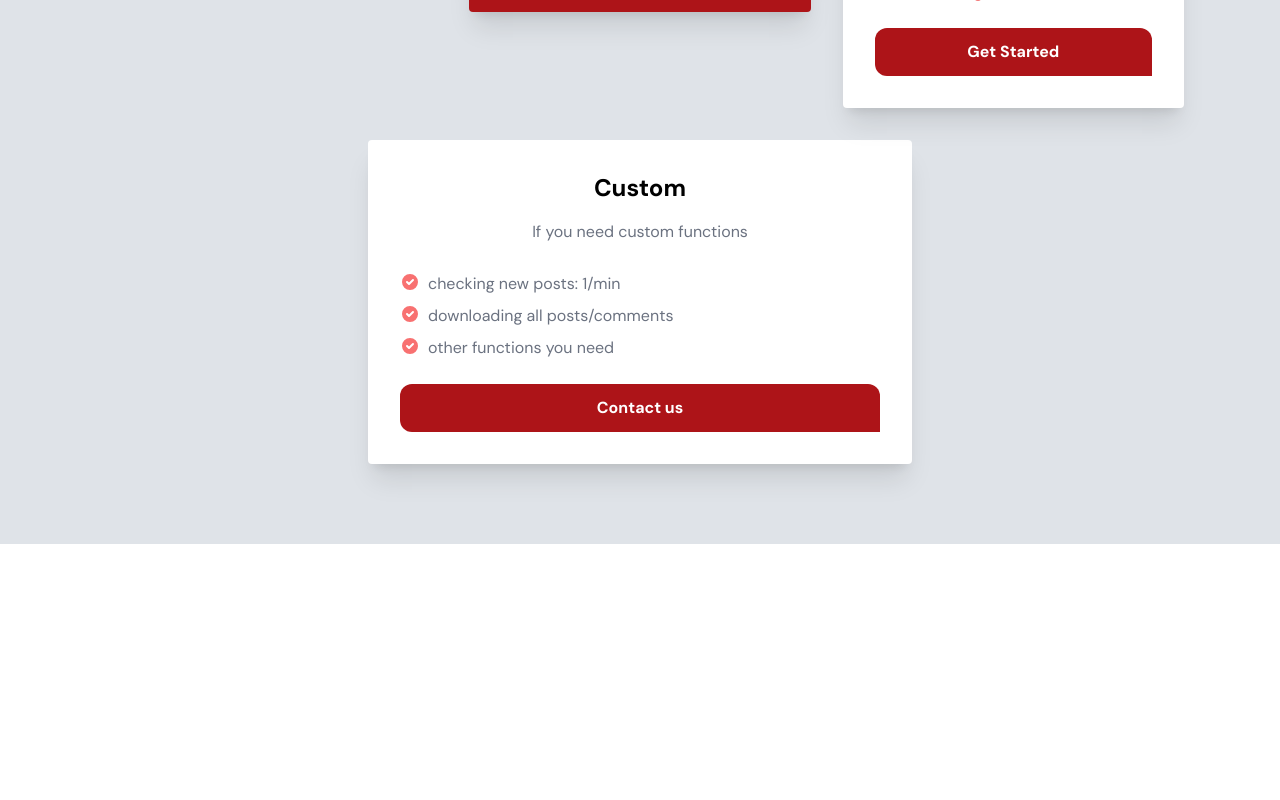
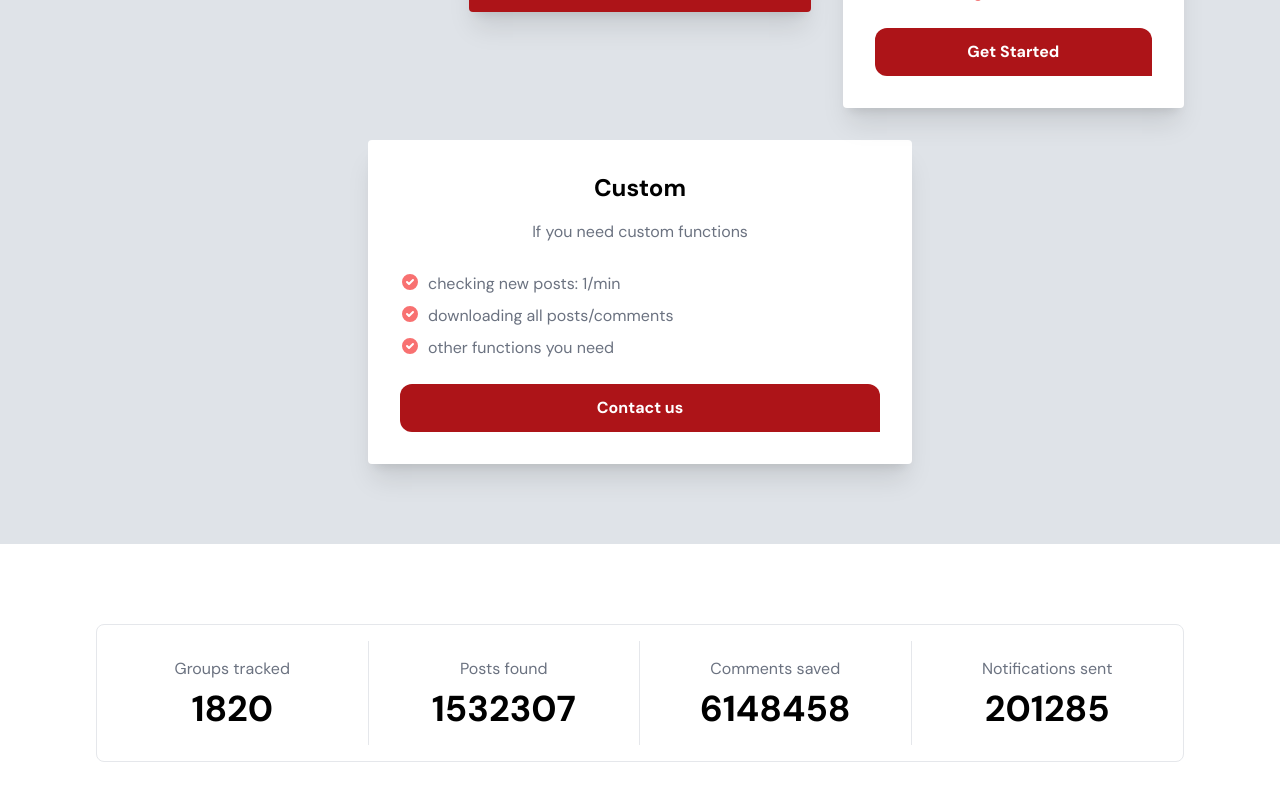
Before and after one commit to Rashad-Stack/trcker, a React (Vite) app: page / in a window 1280 px wide. Shown: the part 2867-3667 px from the top of the page. Before the commit the page ends 3411 px from the top, so only its background shows below. Built offline with nearby package versions, Linux system fonts and the light colour scheme.

Commit message:
subscription news letter added

```diff
--- /dev/null
+++ b/src/components/Home/Counter.jsx
@@ -0,0 +1,44 @@
+import React from "react";
+
+export default function Counter() {
+  return (
+    <section className="bg-light-tertiary dark:bg-dark-tertiary py-20">
+      <div className="container mx-auto px-4 sm:px-6 lg:px-8 max-w-6xl">
+        <div className="py-4 flex flex-wrap items-center text-center rounded-lg border border-gray-200 dark:border-gray-700">
+          <div className="py-4 w-full md:w-1/2 lg:w-1/4 border-b md:border-b-0 lg:border-r border-gray-200 dark:border-gray-700">
+            <h4 className="mb-2 text-gray-500  dark:text-gray-400">
+              Groups tracked
+            </h4>
+            <span className="text-black dark:text-white text-3xl lg:text-4xl font-bold">
+              1820
+            </span>
+          </div>
+          <div className="py-4 w-full md:w-1/2 lg:w-1/4 border-b md:border-b-0 lg:border-r border-gray-200 dark:border-gray-700">
+            <h4 className="mb-2 text-gray-500  dark:text-gray-400">
+              Posts found
+            </h4>
+            <span className="text-black dark:text-white text-3xl lg:text-4xl font-bold">
+              1532307
+            </span>
+          </div>
+          <div className="py-4 w-full md:w-1/2 lg:w-1/4 border-b md:border-b-0 lg:border-r border-gray-200 dark:border-gray-700">
+            <h4 className="mb-2 text-gray-500  dark:text-gray-400">
+              Comments saved
+            </h4>
+            <span className="text-black dark:text-white text-3xl lg:text-4xl font-bold">
+              6148458
+            </span>
+          </div>
+          <div className="py-4 w-full md:w-1/2 lg:w-1/4">
+            <h4 className="mb-2 text-gray-500 dark:text-gray-400">
+              Notifications sent
+            </h4>
+            <span className="text-black dark:text-white text-3xl lg:text-4xl font-bold">
+              201285
+            </span>
+          </div>
+        </div>
+      </div>
+    </section>
+  );
+}
--- a/src/components/Home/Review.jsx
+++ b/src/components/Home/Review.jsx
@@ -11,7 +11,7 @@ export default function Review({ review = {} }) {
           <img
             className="mb-6 mx-auto w-32 h-32 rounded-full object-cover"
             src={image}
-            alt
+            alt={name}
           />
           <h4 className="text-xl">{name}</h4>
           <p className="text-primary">{designation}</p>
--- /dev/null
+++ b/src/components/Home/Subscription.jsx
@@ -0,0 +1,5 @@
+import React from "react";
+
+export default function Subscription() {
+  return <div>Subscription</div>;
+}
--- a/src/components/Home/index.js
+++ b/src/components/Home/index.js
@@ -3,3 +3,5 @@ export { default as HowItWorks } from "./HowItWorks";
 export { default as Competitors } from "./Competitors";
 export { default as Reviews } from "./Reviews";
 export { default as PricePlan } from "./PricePlan";
+export { default as Counter } from "./Counter";
+export { default as Subscription } from "./Subscription";
--- a/src/pages/Home.jsx
+++ b/src/pages/Home.jsx
@@ -1,6 +1,13 @@
 import React from "react";
 import { Main } from "../layouts";
-import { Competitors, Hero, HowItWorks, PricePlan, Reviews } from "../components/Home";
+import {
+  Competitors,
+  Counter,
+  Hero,
+  HowItWorks,
+  PricePlan,
+  Reviews
+} from "../components/Home";
 
 export default function Home() {
   return (
@@ -9,7 +16,8 @@ export default function Home() {
       <HowItWorks />
       <Competitors />
       <Reviews />
-      <PricePlan/>
+      <PricePlan />
+      <Counter />
     </Main>
   );
 }
```
